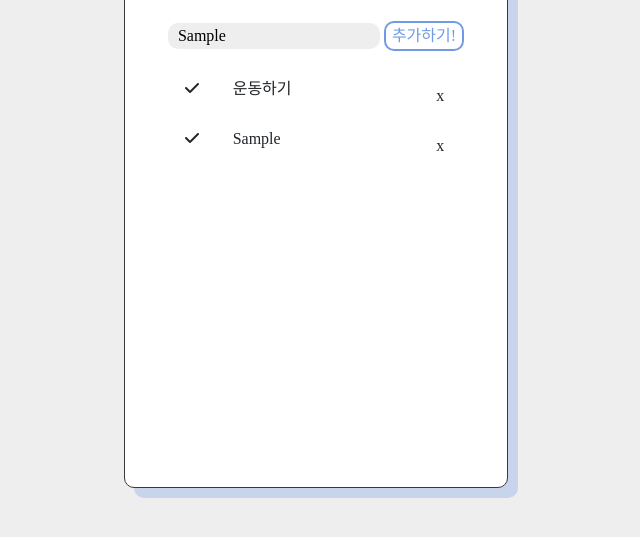
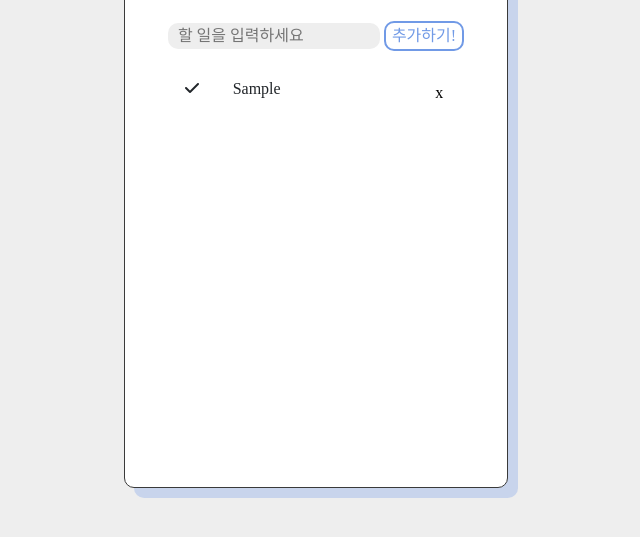
Before and after one commit to ljh37694/JavascriptPracticeProjects, a plain HTML site: page TodoList/index.html in a window 1280 px wide. Both pictures are taken after typing "Sample" into the empty fields and a click on the button "추가하기!". Shown: the part 171-708 px from the top of the page, without its empty margins (324-964 px from the left). Drawn offline with nearby package versions, Linux system fonts and the light colour scheme; a web font is replaced by a local one.

Commit message:
삭제 버튼 및 엔터 눌러도 리스트 추가 기능 구현

```diff
--- a/TodoList/index.html
+++ b/TodoList/index.html
@@ -36,19 +36,6 @@
                 </div>
 
                 <div class="todo-lists-container mt-3">
-                    <div class="todo-list">
-                        <div class="row">
-                            <div class="col-2">
-                                <i class="fa-solid fa-check"></i>
-                            </div>
-                            <div class="col-8">
-                                <p class="text-start">운동하기</p>
-                            </div>
-                            <div class="col-2">
-                                <button class="btn">x</button>
-                            </div>
-                        </div>
-                    </div>
                 </div>
             </div>
         </div>
--- a/TodoList/main.js
+++ b/TodoList/main.js
@@ -1,14 +1,4 @@
 let todoLists = [];
-
-$("#add-btn").click(() => {
-    let input = $("#todo-input");
-
-
-    if (input.val()) {
-        console.log(input.val());
-        $(".todo-lists-container").append(makeTodoList(input.val()));
-    }
-});
 
 function makeTodoList(text) {
     let list = `
@@ -21,10 +11,34 @@ function makeTodoList(text) {
                     <p class="text-start">${text}</p>
                 </div>
                 <div class="col-2">
-                    <button class="btn">x</button>
+                    <button class="del-btn">x</button>
                 </div>
             </div>
         </div>`;
 
     return list;
 }
+
+function pushTodoList() {
+    let input = $("#todo-input");
+
+    if (input.val()) {
+        $(".todo-lists-container").append(makeTodoList(input.val()));
+        todoLists.push(input.val());
+        input.val("");
+    }
+
+    $(".del-btn").click(function() {
+        this.parentElement.parentElement.parentElement.remove();
+    });
+}
+
+$("#add-btn").click(function() {
+    pushTodoList();
+});
+
+$("#todo-input").on("keypress", function(e) {
+    if (e.keyCode == 13) {
+        pushTodoList();
+    }
+})
--- a/TodoList/style.css
+++ b/TodoList/style.css
@@ -55,4 +55,12 @@
 
 .todo-list {
     margin: 10px 20px;
+    height: 2em;
 }
+
+.del-btn {
+    background-color: #fff;
+    border: none;
+    width: 2em;
+    height: 2em;
+}
```
